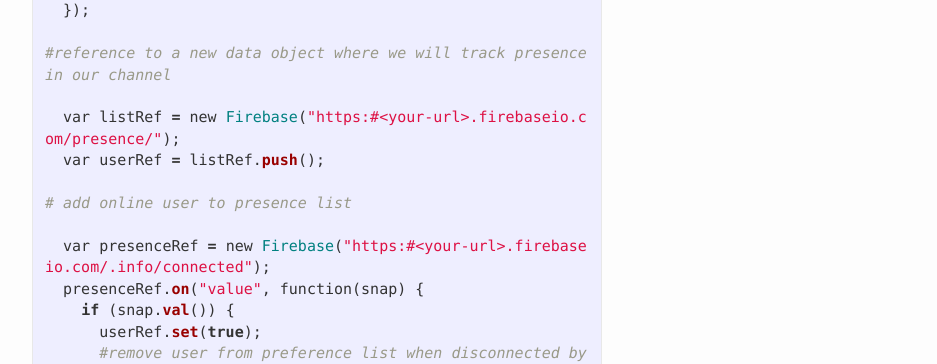
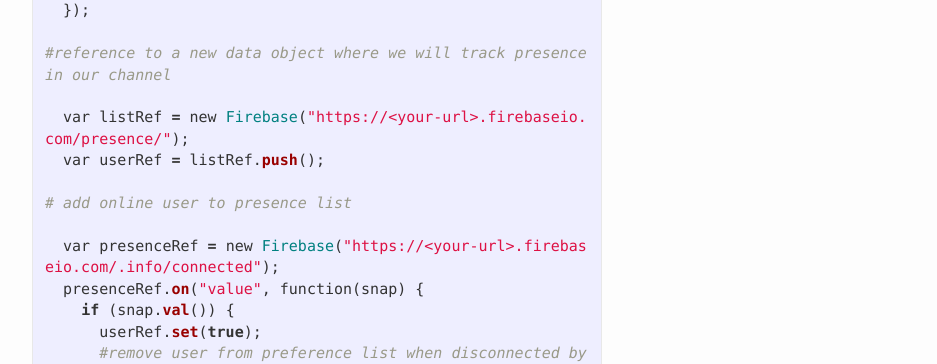
Before and after one commit to osterbergmarcus/osterbergmarcus.github.io, a Jekyll site: the page built from _posts/2015-10-20-test.markdown, in a window 1280 px wide and 900 px high, scrolled down 1438 px. Shown: the part 152-516 px from the top of the window, without its empty margins (343-1280 px from the left). Built offline with Jekyll 4.4.1, drawn with Linux system fonts in a browser that asks for light colours; nearby versions of some CDN libraries; comment, search, counter and statistics services are not loaded; some of the changed lines change nothing that is shown; some of the changed text lies outside the part shown.

Commit message:
syntax error

```diff
--- a/_posts/2015-10-20-test.markdown
+++ b/_posts/2015-10-20-test.markdown
@@ -12,7 +12,7 @@ tags: Chat Firebase API jQuery JavaScript
 <br/>
 {% highlight ruby %}
 #make a reference to your database
-var messagesRef = new Firebase('https:#<your url>.firebaseio.com/');
+var messagesRef = new Firebase('https://<your url>.firebaseio.com/');
 
 #cache frequent DOM references
 var messageField = $('#messageInput'),
@@ -56,11 +56,11 @@ messageField.keypress(function (e) {
   });
 
 #reference to a new data object where we will track presence in our channel
-  var listRef = new Firebase("https:#<your-url>.firebaseio.com/presence/");
+  var listRef = new Firebase("https://<your-url>.firebaseio.com/presence/");
   var userRef = listRef.push();
 
 # add online user to presence list
-  var presenceRef = new Firebase("https:#<your-url>.firebaseio.com/.info/connected");
+  var presenceRef = new Firebase("https://<your-url>.firebaseio.com/.info/connected");
   presenceRef.on("value", function(snap) {
     if (snap.val()) {
       userRef.set(true);
```
